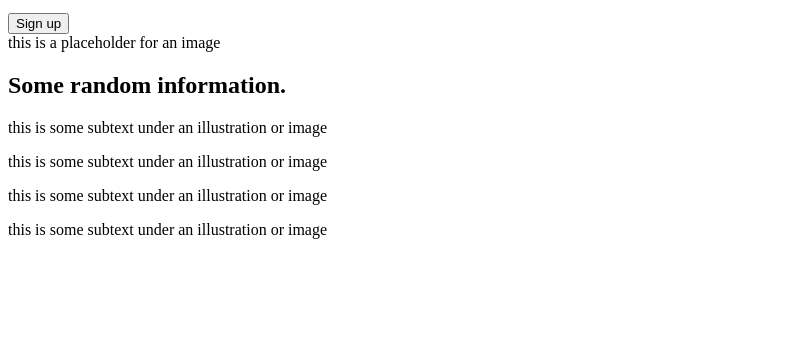
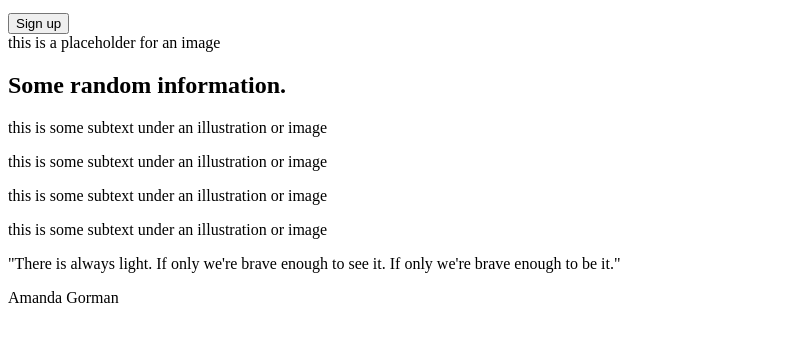
Before and after one commit to TI-labs/Landing-Page, a plain HTML site: page index.html in a window 1280 px wide. Shown: the part 184-526 px from the top of the page, without its empty margins (0-789 px from the left). Drawn offline with Linux system fonts and the light colour scheme.

Commit message:
Ajouter la section citations

```diff
--- a/index.html
+++ b/index.html
@@ -48,6 +48,10 @@
             </div>
         </div>
     </section>
+    <section class="quote">
+        <p class="citation">"There is always light. If only we're brave enough to see it. If only we're brave enough to be it."</p>
+        <h7 class="auteur">Amanda Gorman</h7>
+    </section>
 
 </body>
 </html>
```
